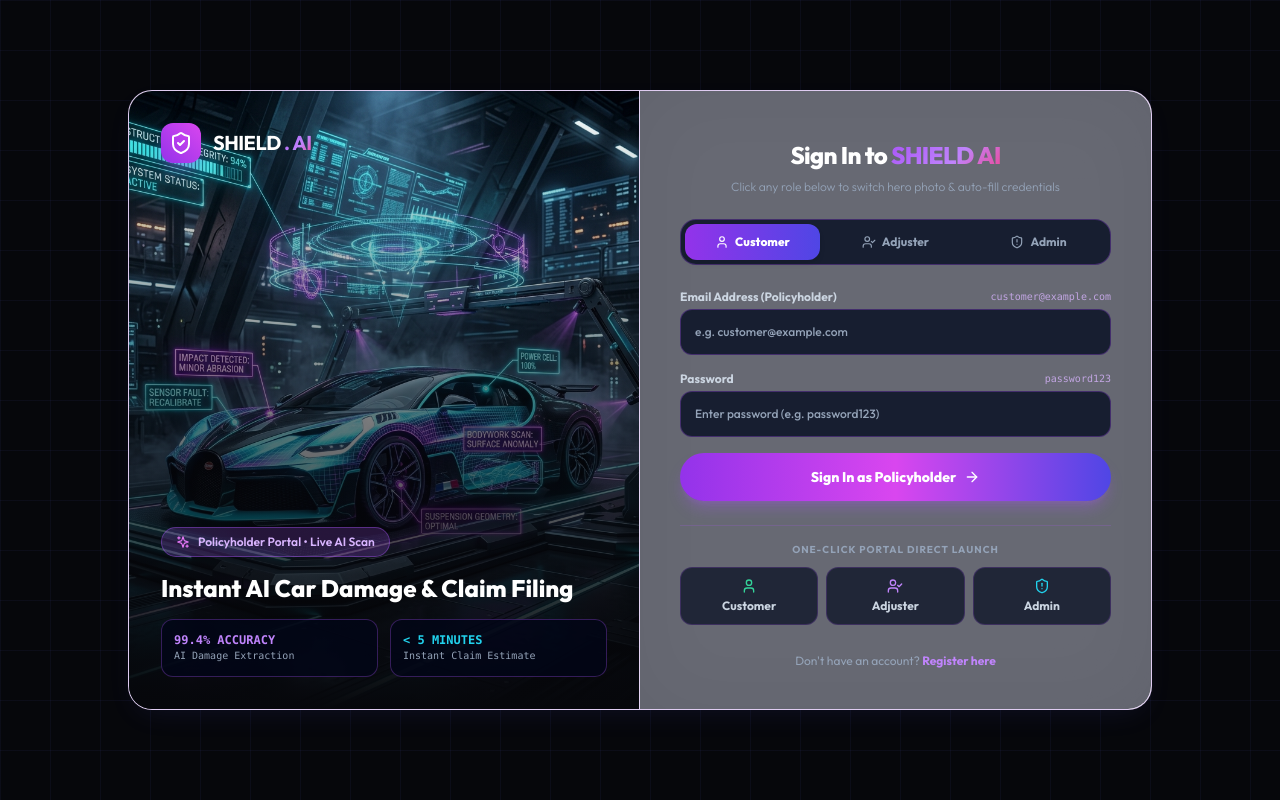
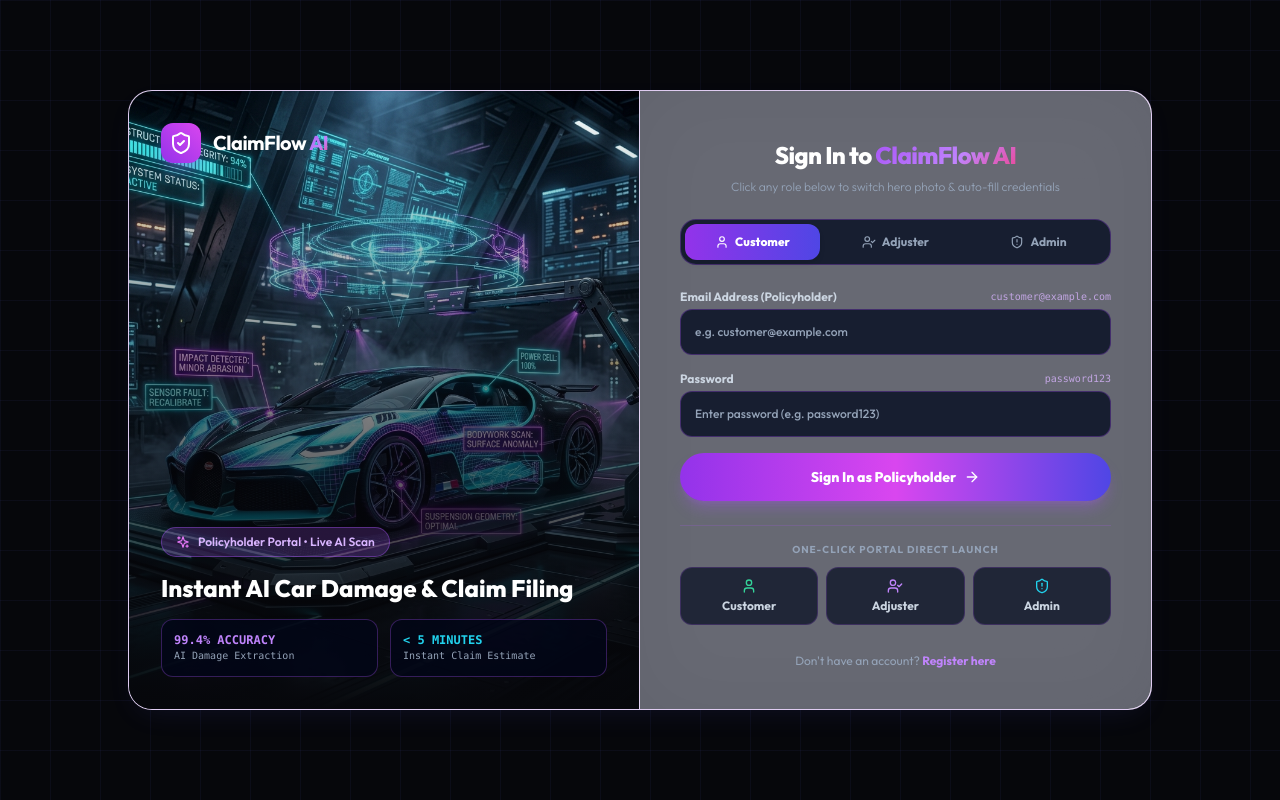
Before and after one commit to Suhirdha24/AI-Insurance-Claims-Processing-Platform, a Next.js app in the folder apps/web/: page /login in a window 1280 px wide. Built offline with nearby package versions, Linux system fonts and the light colour scheme; no server answers.

Commit message:
feat: Update brand identity to ClaimFlow AI across Header and Login pages

```diff
--- a/apps/web/app/(auth)/login/page.tsx
+++ b/apps/web/app/(auth)/login/page.tsx
@@ -123,7 +123,7 @@ export default function LoginPage() {
               <ShieldCheck className="w-6 h-6" />
             </div>
             <span className="text-xl font-bold tracking-tight text-white">
-              SHIELD <span className="text-gradient-purple">. AI</span>
+              ClaimFlow <span className="text-gradient-purple">AI</span>
             </span>
           </div>
 
@@ -158,7 +158,7 @@ export default function LoginPage() {
               <ShieldCheck className="w-6 h-6" />
             </div>
             <h1 className="text-2xl font-extrabold text-white tracking-tight">
-              Sign In to <span className="text-gradient-purple">SHIELD AI</span>
+              Sign In to <span className="text-gradient-purple">ClaimFlow AI</span>
             </h1>
             <p className="text-xs text-slate-400 font-light">
               Click any role below to switch hero photo & auto-fill credentials
--- a/apps/web/components/layout/Header.tsx
+++ b/apps/web/components/layout/Header.tsx
@@ -40,9 +40,9 @@ export function Header({ onNLSearchResults }: { onNLSearchResults?: (results: an
           </div>
           <div className="text-left">
             <h1 className="text-lg font-extrabold tracking-tight text-slate-900 dark:text-white leading-none">
-              SHIELD <span className="text-gradient-purple">. AI</span>
+              ClaimFlow <span className="text-gradient-purple">AI</span>
             </h1>
-            <p className="text-[11px] font-medium text-slate-500 dark:text-slate-400 mt-0.5">Advisory Claims Engine</p>
+            <p className="text-[11px] font-medium text-slate-500 dark:text-slate-400 mt-0.5">Enterprise Insurance Platform</p>
           </div>
         </Link>
 
```
